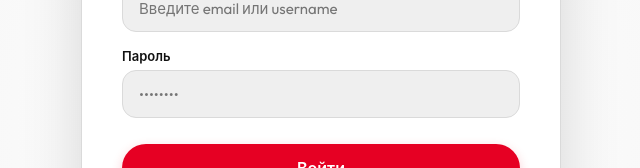
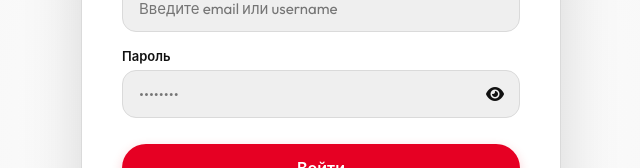
Before and after one commit to Mah1zor/Pinterest-clone, a React (Vite) app: page / in a window 1280 px wide. Shown: the part 283-451 px from the top of the page, without its empty margins (319-959 px from the left). Built offline with nearby package versions, Linux system fonts and the light colour scheme; no server answers; the database is empty.

Commit message:
Add password visibility toggle button to Auth form

```diff
--- a/src/components/Auth.jsx
+++ b/src/components/Auth.jsx
@@ -8,6 +8,7 @@ export default function Auth({ lang, onAuthSuccess }) {
   const [username, setUsername] = useState('');
   const [name, setName] = useState('');
   const [password, setPassword] = useState('');
+  const [showPassword, setShowPassword] = useState(false);
   const [error, setError] = useState('');
   const [loading, setLoading] = useState(false);
 
@@ -122,14 +123,27 @@ export default function Auth({ lang, onAuthSuccess }) {
 
           <div className="auth-group">
             <label className="auth-label">{t.loginPassword}</label>
+            <div style={{ position: 'relative', display: 'flex', alignItems: 'center' }}>
               <input
-              type="password"
+                type={showPassword ? 'text' : 'password'}
                 className="auth-input"
                 placeholder="••••••••"
                 value={password}
                 onChange={(e) => setPassword(e.target.value)}
+                style={{ width: '100%', paddingRight: '40px', margin: 0 }}
                 required
               />
+              <button
+                type="button"
+                onClick={() => setShowPassword(!showPassword)}
+                style={{
+                  position: 'absolute', right: '12px', background: 'none', border: 'none',
+                  cursor: 'pointer', color: 'var(--gray-text)', padding: 4, display: 'flex', alignItems: 'center'
+                }}
+              >
+                <i className={`fa-solid ${showPassword ? 'fa-eye-slash' : 'fa-eye'}`} style={{ fontSize: 16 }}></i>
+              </button>
+            </div>
           </div>
 
           <button type="submit" className="auth-submit-btn" disabled={loading}>
```
Lines whose indentation alone changed are shown as unchanged.
